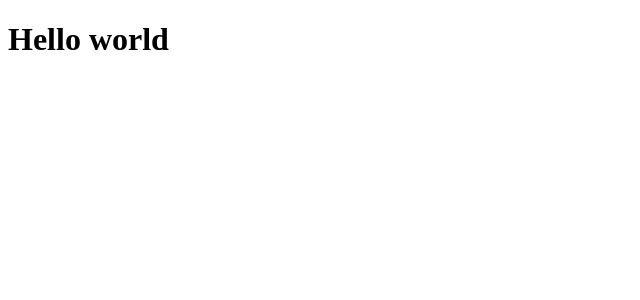
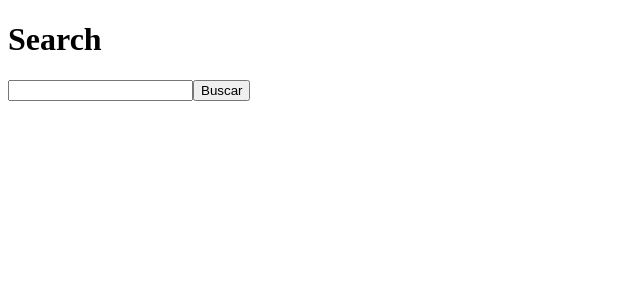
Before and after one commit to RodrigoSaantos/ignite-perfreact, a Next.js app: page / in a window 1280 px wide. Shown: the top 300 px of the page, without its empty margins (0-640 px from the left). Built offline with nearby package versions, Linux system fonts and the light colour scheme.

Commit message:
Application example

```diff
--- a/package.json
+++ b/package.json
@@ -6,7 +6,8 @@
     "dev": "next dev",
     "build": "next build",
     "start": "next start",
-    "lint": "next lint"
+    "lint": "next lint",
+    "server": "json-server -d 750 -w -p 3333 ./server.js"
   },
   "dependencies": {
     "next": "12.1.6",
@@ -19,6 +20,7 @@
     "@types/react-dom": "18.0.5",
     "eslint": "8.18.0",
     "eslint-config-next": "12.1.6",
+    "json-server": "^0.17.0",
     "typescript": "4.7.4"
   }
 }
--- a/pages/index.tsx
+++ /dev/null
@@ -1,9 +0,0 @@
-import type { NextPage } from 'next'
-
-const Home: NextPage = () => {
-  return (
-    <h1>Hello world</h1>
-  )
-}
-
-export default Home
--- /dev/null
+++ b/src/components/ProductItem/index.tsx
@@ -0,0 +1,15 @@
+interface ProductItemProps {
+  product: {
+    id: number;
+    price: number;
+    title: string;
+  };
+}
+
+export function ProductItem({ product }: ProductItemProps) {
+  return (
+    <div>
+      {product.title} - <strong>{product.price}</strong>
+    </div>
+  )
+}
--- /dev/null
+++ b/src/components/SerchResults/index.tsx
@@ -0,0 +1,24 @@
+import { ProductItem } from "../ProductItem";
+
+interface Product {
+  id: number;
+  price: number;
+  title: string;
+}
+
+interface SearchResultsProps {
+  results: Product[];
+}
+
+export function SearchResults({ results }: SearchResultsProps) {
+  return (
+    <div>
+       {results.map(product => {
+        return (
+          <ProductItem key={product.id} product={product}  />
+        )
+      })}
+
+    </div>
+  )
+}
--- /dev/null
+++ b/src/pages/index.tsx
@@ -0,0 +1,40 @@
+import type { NextPage } from 'next'
+import { FormEvent, useState } from 'react';
+import { SearchResults } from '../components/SerchResults';
+
+const Home: NextPage = () => {
+  const [search, setSearch] = useState('');
+  const [results, setResults] = useState([]);
+
+  async function handleSearch(event: FormEvent) {
+    event.preventDefault();
+
+    if (!search.trim()) {
+      return;
+    }
+
+    const response = await fetch(`http://localhost:3333/products?q=${search}`)
+    const data = await response.json();
+
+    setResults(data);
+  }
+  return (
+    <div>
+      <h1>Search</h1>
+
+      <form onSubmit={handleSearch}>
+        <input
+          type="text"
+          value={search}
+          onChange={e => setSearch(e.target.value)}
+        />
+
+        <button type="submit">Buscar</button>
+      </form>
+
+      <SearchResults results={results} />
+    </div>
+  )
+}
+
+export default Home
```
Also changed, not shown: server.js (added, +15 -0 lines), src/pages/_app.tsx (renamed from pages/_app.tsx), 1 other file (tests, documents, lock files or other folders).
